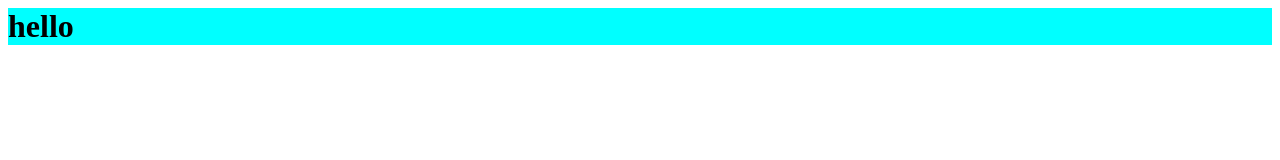
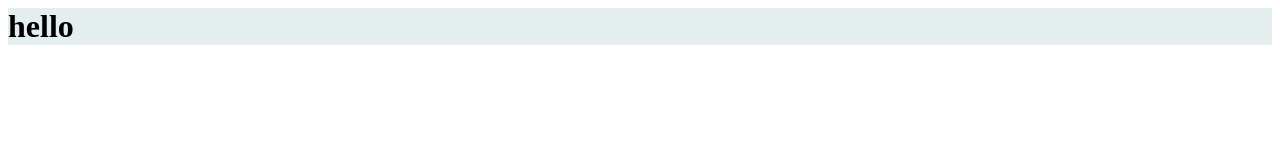
Before and after one commit to sanikajarag0/facebook, a plain HTML site: page index.html in a window 1280 px wide. Drawn offline with Linux system fonts and the light colour scheme.

Commit message:
colour change

```diff
--- a/index.html
+++ b/index.html
@@ -2,7 +2,7 @@
     <head>
         <style>
             div{
-                background-color: aqua;
+                background-color: rgb(228, 238, 238);
             }
         </style>
     </head>
```
